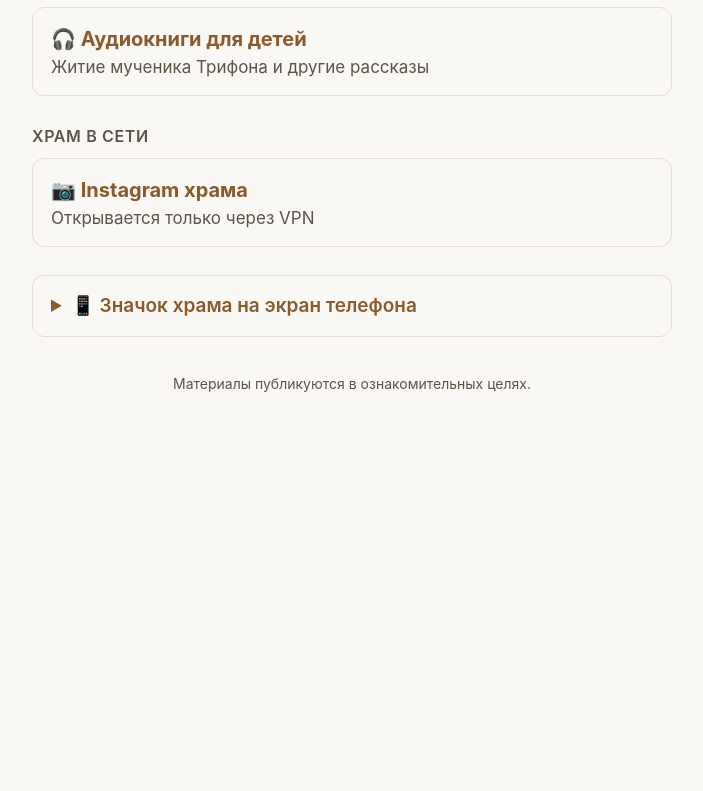
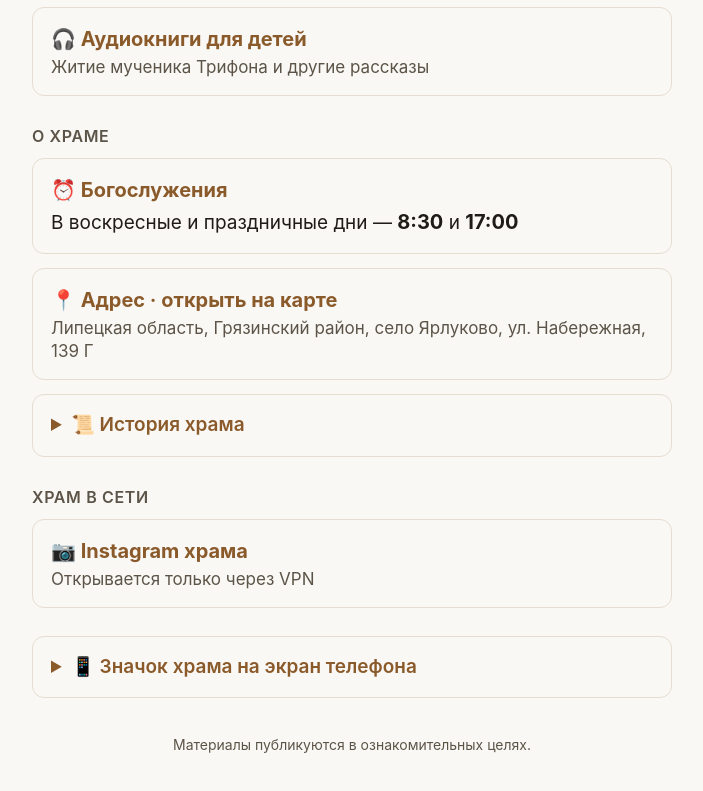
Before and after one commit to Vladd75/hram, a plain HTML site: page index.html in a window 1280 px wide. Shown: the part 1136-1927 px from the top of the page, without its empty margins (288-991 px from the left). Before the commit the page ends 1590 px from the top, so only its background shows below. Drawn offline with Linux system fonts and the light colour scheme.

Commit message:
Главная: раздел «О храме» — расписание, адрес с картой, история
Co-Authored-By: Claude Opus 5.5 <noreply@anthropic.com>

```diff
--- a/index.html
+++ b/index.html
@@ -47,6 +47,9 @@ h2 { font-size: 16px; font-weight: 600; color: var(--muted); text-transform: upp
   letter-spacing: .04em; margin: 28px 0 10px; }
 footer { margin-top: 36px; color: var(--muted); font-size: 14px; text-align: center; }
 footer a { color: var(--muted); }
+.info { padding: 16px 18px; margin: 0 0 14px; border: 1px solid var(--line); border-radius: 12px; }
+.info > b:first-child { display: block; font-size: 20px; color: var(--accent); margin-bottom: 2px; }
+.info .t { font-size: 20px; }
 details.how { margin: 28px 0 0; border: 1px solid var(--line); border-radius: 12px; padding: 0 18px; }
 details.how summary { padding: 16px 0; font-size: 19px; color: var(--accent); font-weight: 600; cursor: pointer; }
 details.how p { margin: 0 0 14px; font-size: 17px; }
@@ -73,6 +76,15 @@ details.how p { margin: 0 0 14px; font-size: 17px; }
 <h2>Детям</h2>
 <a class="card" href="detyam.html"><b>🎧 Аудиокниги для детей</b><span>Житие мученика Трифона и другие рассказы</span></a>
 
+<h2>О храме</h2>
+<div class="info"><b>⏰ Богослужения</b>В воскресные и праздничные дни — <b class="t">8:30</b> и <b class="t">17:00</b></div>
+<a class="card" href="https://yandex.ru/maps/?text=%D0%9B%D0%B8%D0%BF%D0%B5%D1%86%D0%BA%D0%B0%D1%8F%20%D0%BE%D0%B1%D0%BB%D0%B0%D1%81%D1%82%D1%8C%2C%20%D0%93%D1%80%D1%8F%D0%B7%D0%B8%D0%BD%D1%81%D0%BA%D0%B8%D0%B9%20%D1%80%D0%B0%D0%B9%D0%BE%D0%BD%2C%20%D1%81%D0%B5%D0%BB%D0%BE%20%D0%AF%D1%80%D0%BB%D1%83%D0%BA%D0%BE%D0%B2%D0%BE%2C%20%D1%83%D0%BB%D0%B8%D1%86%D0%B0%20%D0%9D%D0%B0%D0%B1%D0%B5%D1%80%D0%B5%D0%B6%D0%BD%D0%B0%D1%8F%2C%20139%D0%93"><b>📍 Адрес · открыть на карте</b><span>Липецкая область, Грязинский район, село Ярлуково, ул. Набережная, 139 Г</span></a>
+<details class="how" style="margin:0 0 14px"><summary>📜 История храма</summary>
+<p>Храм Богоявления Господня построен в 1809 году. В 1934 году храм закрыли, и почти 70 лет в нём не было богослужений. В 2003 году храм вновь открыт, тогда же началось его восстановление, оно продолжается и сейчас. Храм — памятник истории и культуры XIX века.</p>
+<p><b>Престольные праздники:</b><br>Богоявление (Крещение Господне) — 19 января<br>Святителя Николая Чудотворца — 19 декабря<br>Тихвинской иконы Божией Матери — 9 июля</p>
+<p>Настоятель — протоиерей Владимир Янов.</p>
+</details>
+
 <h2>Храм в сети</h2>
 <a class="card" href="https://www.instagram.com/hram.bogoyavlenskiy/"><b>📷 Instagram храма</b><span>Открывается только через VPN</span></a>
 
```
